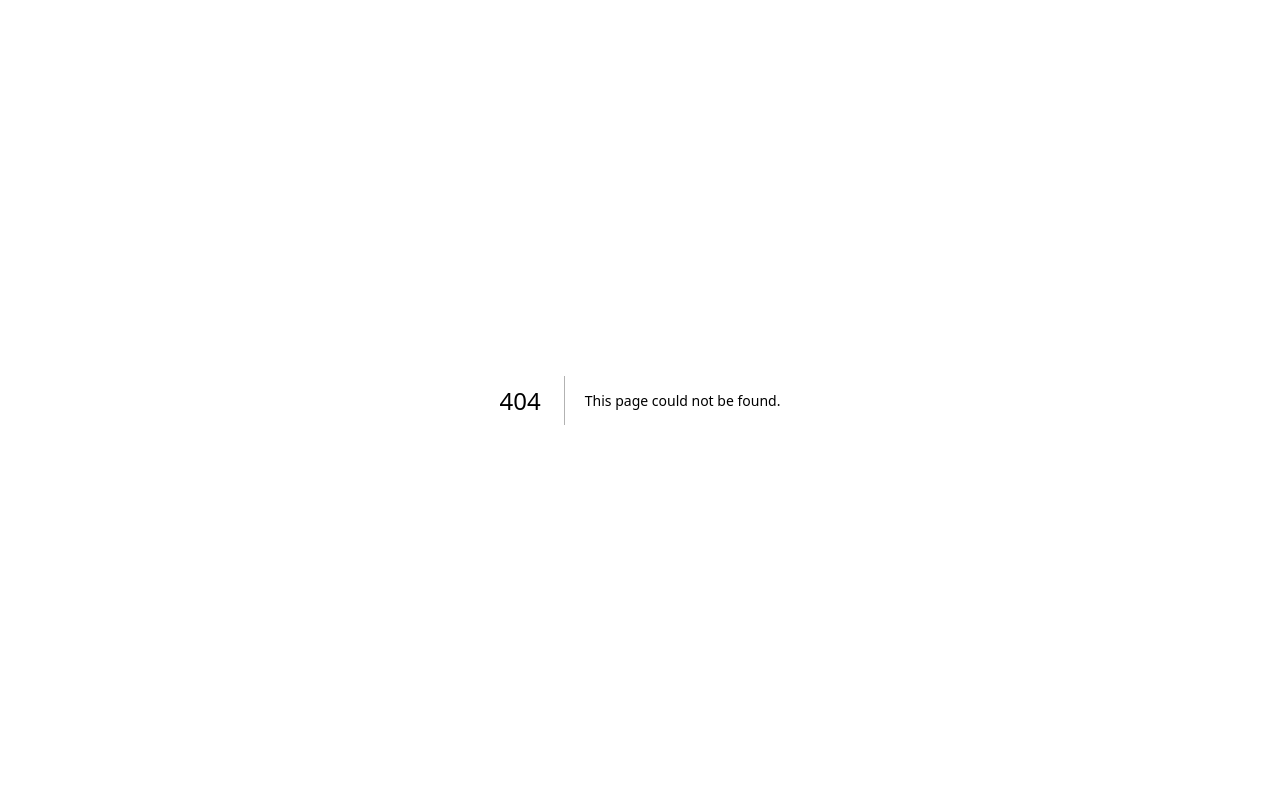
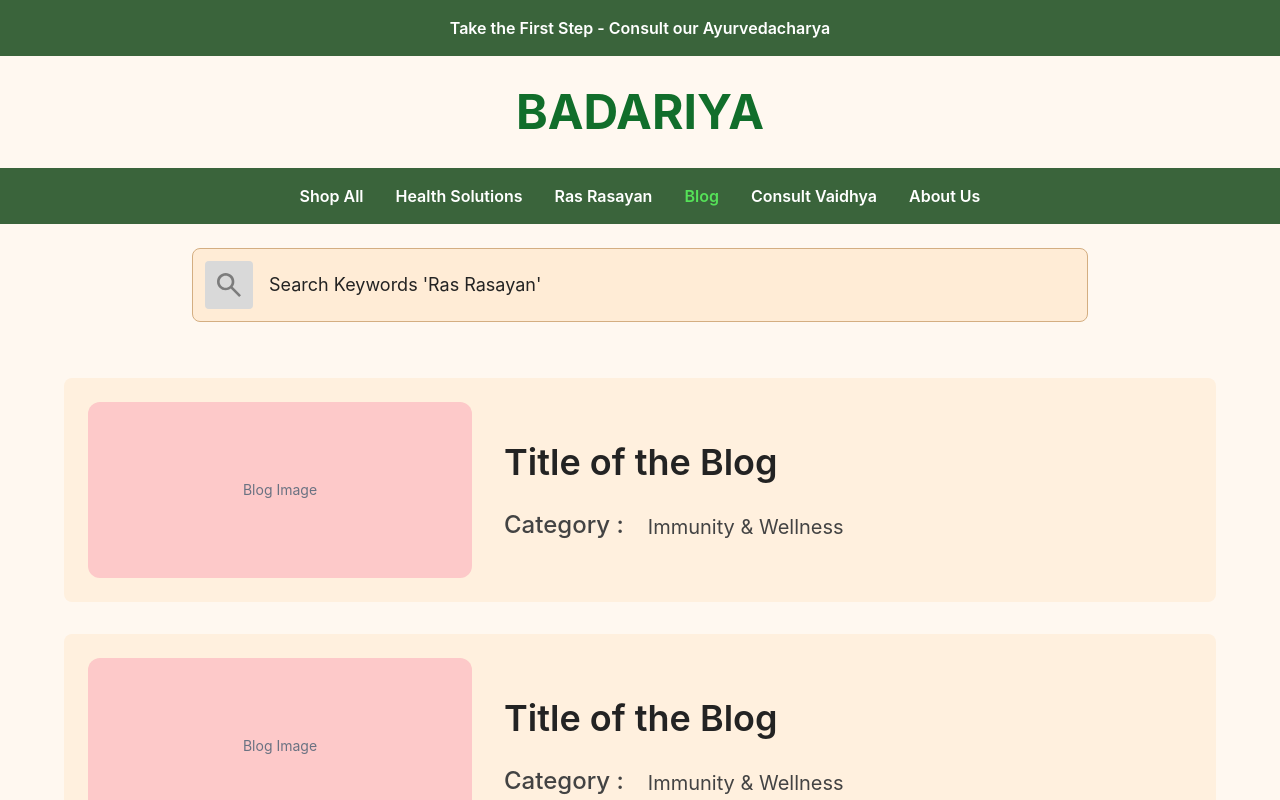
Before and after one commit to shashank8112357010/Badariya, a Next.js app: page /blog in a window 1280 px wide. Before the commit this address had no page. Shown: the top 800 px of the page. Built offline with nearby package versions, Linux system fonts and the light colour scheme.

Commit message:
Create SearchBar component for blog page
cgen-7fa4b5a5b2e247b29f1ffa5ec5296c1f

```diff
--- /dev/null
+++ b/app/blog/page.tsx
@@ -0,0 +1,166 @@
+"use client";
+
+import Header from "../components/Header";
+import SearchBar from "../components/SearchBar";
+import BlogPostCard from "../components/BlogPostCard";
+import BlogCard from "../components/BlogCard";
+import Footer from "../components/Footer";
+import { useState } from "react";
+
+interface BlogPost {
+  id: string;
+  title: string;
+  category: string;
+  imageUrl?: string;
+}
+
+export default function Blog() {
+  const [searchTerm, setSearchTerm] = useState("");
+
+  const mainBlogPosts: BlogPost[] = [
+    {
+      id: "ayurvedic-immunity",
+      title: "Title of the Blog",
+      category: "Immunity & Wellness",
+    },
+    {
+      id: "herbal-remedies",
+      title: "Title of the Blog",
+      category: "Immunity & Wellness",
+    },
+    {
+      id: "wellness-tips",
+      title: "Title of the Blog",
+      category: "Immunity & Wellness",
+    },
+    {
+      id: "natural-healing",
+      title: "Title of the Blog",
+      category: "Immunity & Wellness",
+    },
+  ];
+
+  const rasRasayanBlogPosts = [
+    {
+      id: "ras-rasayan-guide",
+      title: "Title of the blog",
+      readTime: "8 mins",
+    },
+    {
+      id: "traditional-medicine",
+      title: "Title of the blog",
+      readTime: "8 mins",
+    },
+    {
+      id: "ayurvedic-metals",
+      title: "Title of the blog",
+      readTime: "8 mins",
+    },
+  ];
+
+  const handleSearch = (term: string) => {
+    setSearchTerm(term);
+    // Implement search functionality here
+    console.log("Searching for:", term);
+  };
+
+  return (
+    <div className="min-h-screen bg-[#FFF8F0]">
+      <Header />
+
+      <main>
+        {/* Search Section */}
+        <SearchBar
+          placeholder="Search Keywords 'Ras Rasayan'"
+          onSearch={handleSearch}
+        />
+
+        {/* Main Blog Posts Section */}
+        <section className="w-full px-4 py-8">
+          <div className="container mx-auto max-w-6xl">
+            <div className="space-y-8">
+              {mainBlogPosts.map((post) => (
+                <BlogPostCard
+                  key={post.id}
+                  title={post.title}
+                  category={post.category}
+                  imageUrl={post.imageUrl}
+                />
+              ))}
+            </div>
+          </div>
+        </section>
+
+        {/* More on our Ras Rasayan Products Section */}
+        <section className="w-full px-4 py-16">
+          <div className="container mx-auto max-w-6xl">
+            {/* Section Title */}
+            <div className="text-center mb-12">
+              <h2 className="text-2xl md:text-3xl font-semibold text-black">
+                More on our Ras Rasayan Products
+              </h2>
+            </div>
+
+            {/* Small Blog Grid */}
+            <div className="grid grid-cols-1 md:grid-cols-2 lg:grid-cols-3 gap-8">
+              {rasRasayanBlogPosts.map((post) => (
+                <BlogCard
+                  key={post.id}
+                  title={post.title}
+                  readTime={post.readTime}
+                />
+              ))}
+            </div>
+
+            {/* Read More Button */}
+            <div className="text-center mt-12">
+              <button className="bg-[#3A643B] text-white px-8 py-3 rounded-lg font-semibold hover:bg-[#2d4d2e] transition-colors">
+                View All Blog Posts
+              </button>
+            </div>
+          </div>
+        </section>
+
+        {/* Newsletter Section */}
+        <section className="w-full px-4 py-16 bg-gradient-to-r from-[#E1F9E2] to-[#F0FDF0]">
+          <div className="container mx-auto max-w-4xl text-center">
+            <h3 className="text-2xl md:text-3xl font-bold text-[#0B2C0C] mb-4">
+              Stay Updated with Our Latest Articles
+            </h3>
+            <p className="text-lg text-gray-700 mb-8">
+              Get expert insights on Ayurveda, wellness tips, and product
+              updates delivered to your inbox
+            </p>
+            <div className="flex flex-col sm:flex-row gap-4 justify-center items-center max-w-md mx-auto">
+              <input
+                type="email"
+                placeholder="Enter your email"
+                className="px-4 py-3 rounded-lg border border-gray-300 flex-1 w-full"
+              />
+              <button className="bg-[#3A643B] text-white px-6 py-3 rounded-lg font-semibold hover:bg-[#2d4d2e] transition-colors w-full sm:w-auto">
+                Subscribe
+              </button>
+            </div>
+          </div>
+        </section>
+
+        {/* Footer Image Section */}
+        <section className="w-full">
+          <div className="h-64 md:h-80 bg-gradient-to-r from-green-600 to-green-800 flex items-center justify-center">
+            <div className="text-center text-white">
+              <h3 className="text-2xl md:text-3xl font-bold mb-4">
+                Explore the World of Ayurveda
+              </h3>
+              <p className="text-lg">
+                Discover ancient wisdom for modern wellness through our
+                comprehensive blog
+              </p>
+            </div>
+          </div>
+        </section>
+      </main>
+
+      <Footer />
+    </div>
+  );
+}
--- /dev/null
+++ b/app/components/BlogPostCard.tsx
@@ -0,0 +1,52 @@
+import Image from "next/image";
+
+interface BlogPostCardProps {
+  title: string;
+  category: string;
+  imageUrl?: string;
+  href?: string;
+}
+
+export default function BlogPostCard({
+  title,
+  category,
+  imageUrl,
+  href,
+}: BlogPostCardProps) {
+  return (
+    <div className="w-full">
+      <div className="bg-[#FFF0DE] rounded-lg p-6 flex items-center gap-8">
+        {/* Blog Image */}
+        <div className="w-96 h-44 bg-[#FDC9C9] rounded-xl flex-shrink-0 flex items-center justify-center overflow-hidden">
+          {imageUrl ? (
+            <Image
+              src={imageUrl}
+              alt={title}
+              width={400}
+              height={176}
+              className="w-full h-full object-cover"
+            />
+          ) : (
+            <span className="text-gray-500 text-sm">Blog Image</span>
+          )}
+        </div>
+
+        {/* Blog Content */}
+        <div className="flex-1 flex flex-col justify-center gap-6">
+          <h3 className="text-2xl md:text-3xl lg:text-4xl font-semibold text-[#232323] leading-tight">
+            {title}
+          </h3>
+
+          <div className="flex items-end gap-6">
+            <span className="text-lg md:text-xl lg:text-2xl font-medium text-[#434343]">
+              Category :
+            </span>
+            <span className="text-base md:text-lg lg:text-xl font-normal text-[#434343]">
+              {category}
+            </span>
+          </div>
+        </div>
+      </div>
+    </div>
+  );
+}
--- /dev/null
+++ b/app/components/SearchBar.tsx
@@ -0,0 +1,60 @@
+"use client";
+
+import { useState } from "react";
+
+interface SearchBarProps {
+  placeholder?: string;
+  onSearch?: (searchTerm: string) => void;
+}
+
+export default function SearchBar({
+  placeholder = "Search Keywords 'Ras Rasayan'",
+  onSearch,
+}: SearchBarProps) {
+  const [searchTerm, setSearchTerm] = useState("");
+
+  const handleSearch = () => {
+    onSearch?.(searchTerm);
+  };
+
+  const handleKeyPress = (e: React.KeyboardEvent) => {
+    if (e.key === "Enter") {
+      handleSearch();
+    }
+  };
+
+  return (
+    <div className="w-full px-4 py-6">
+      <div className="container mx-auto max-w-4xl">
+        <div className="flex items-center bg-[rgba(255,234,210,0.84)] border border-[#D4AE81] rounded-lg p-3 gap-4">
+          {/* Search Icon */}
+          <div className="w-12 h-12 bg-[#D9D9D9] rounded flex items-center justify-center flex-shrink-0">
+            <svg
+              width="24"
+              height="24"
+              viewBox="0 0 36 36"
+              fill="none"
+              xmlns="http://www.w3.org/2000/svg"
+              className="w-6 h-6"
+            >
+              <path
+                d="M33.2 36L20.6 23.4C19.6 24.2 18.45 24.8333 17.15 25.3C15.85 25.7667 14.4667 26 13 26C9.36667 26 6.29167 24.7417 3.775 22.225C1.25833 19.7083 0 16.6333 0 13C0 9.36667 1.25833 6.29167 3.775 3.775C6.29167 1.25833 9.36667 0 13 0C16.6333 0 19.7083 1.25833 22.225 3.775C24.7417 6.29167 26 9.36667 26 13C26 14.4667 25.7667 15.85 25.3 17.15C24.8333 18.45 24.2 19.6 23.4 20.6L36 33.2L33.2 36ZM13 22C15.5 22 17.625 21.125 19.375 19.375C21.125 17.625 22 15.5 22 13C22 10.5 21.125 8.375 19.375 6.625C17.625 4.875 15.5 4 13 4C10.5 4 8.375 4.875 6.625 6.625C4.875 8.375 4 10.5 4 13C4 15.5 4.875 17.625 6.625 19.375C8.375 21.125 10.5 22 13 22Z"
+                fill="#7C7C7C"
+              />
+            </svg>
+          </div>
+
+          {/* Search Input */}
+          <input
+            type="text"
+            value={searchTerm}
+            onChange={(e) => setSearchTerm(e.target.value)}
+            onKeyPress={handleKeyPress}
+            placeholder={placeholder}
+            className="flex-1 bg-transparent text-[#232323] text-lg font-normal outline-none placeholder-[#232323]"
+          />
+        </div>
+      </div>
+    </div>
+  );
+}
```
